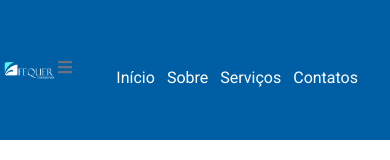
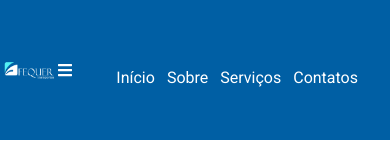
Before and after one commit to ThiagooSantoss/Fequer-Transportes, a Next.js app: page / in a window 390 px wide. Shown: the top 160 px of the page. Built offline with nearby package versions, Linux system fonts and the light colour scheme.

Commit message:
Alterações no componente AppNavbar, no burguer menu

```diff
--- a/src/components/AppNavbar.tsx
+++ b/src/components/AppNavbar.tsx
@@ -15,9 +15,9 @@ export const AppNavbar = () => {
           height={350}
         />
       </Navbar.Brand>
-      <div className="block md:hidden">
-        <Navbar.Toggle />
-      </div>
+
+      <Navbar.Toggle className="block md:hidden [&:not(:active)]:text-white [&:not(:active)]:bg-transparent focus:bg-[#005fa4] active:text-white" />
+
       <Navbar.Collapse className="w-fit p-8">
         <Navbar.Link href="/" className="text-white hover:text-black text-base">
           Início
```
